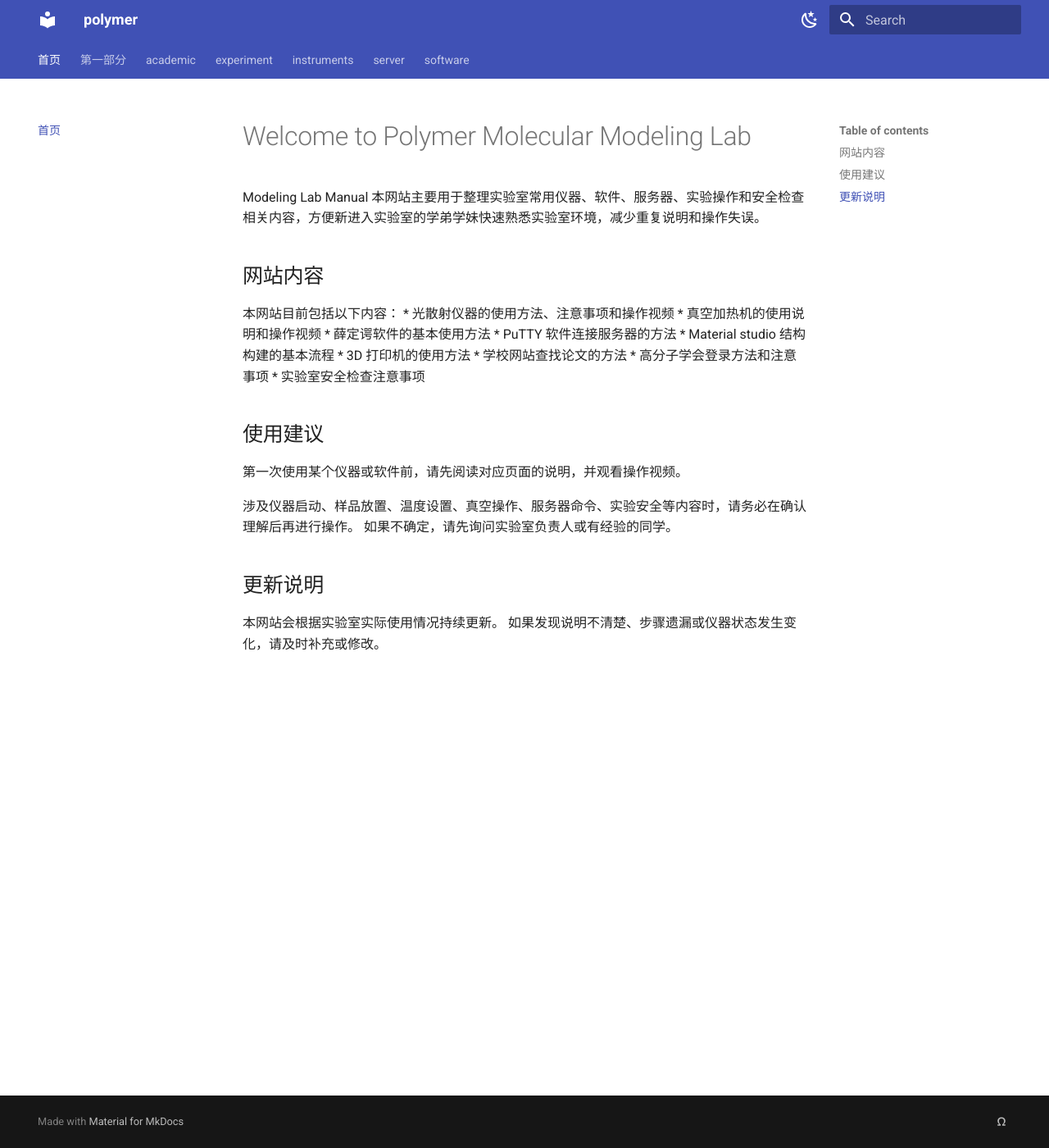
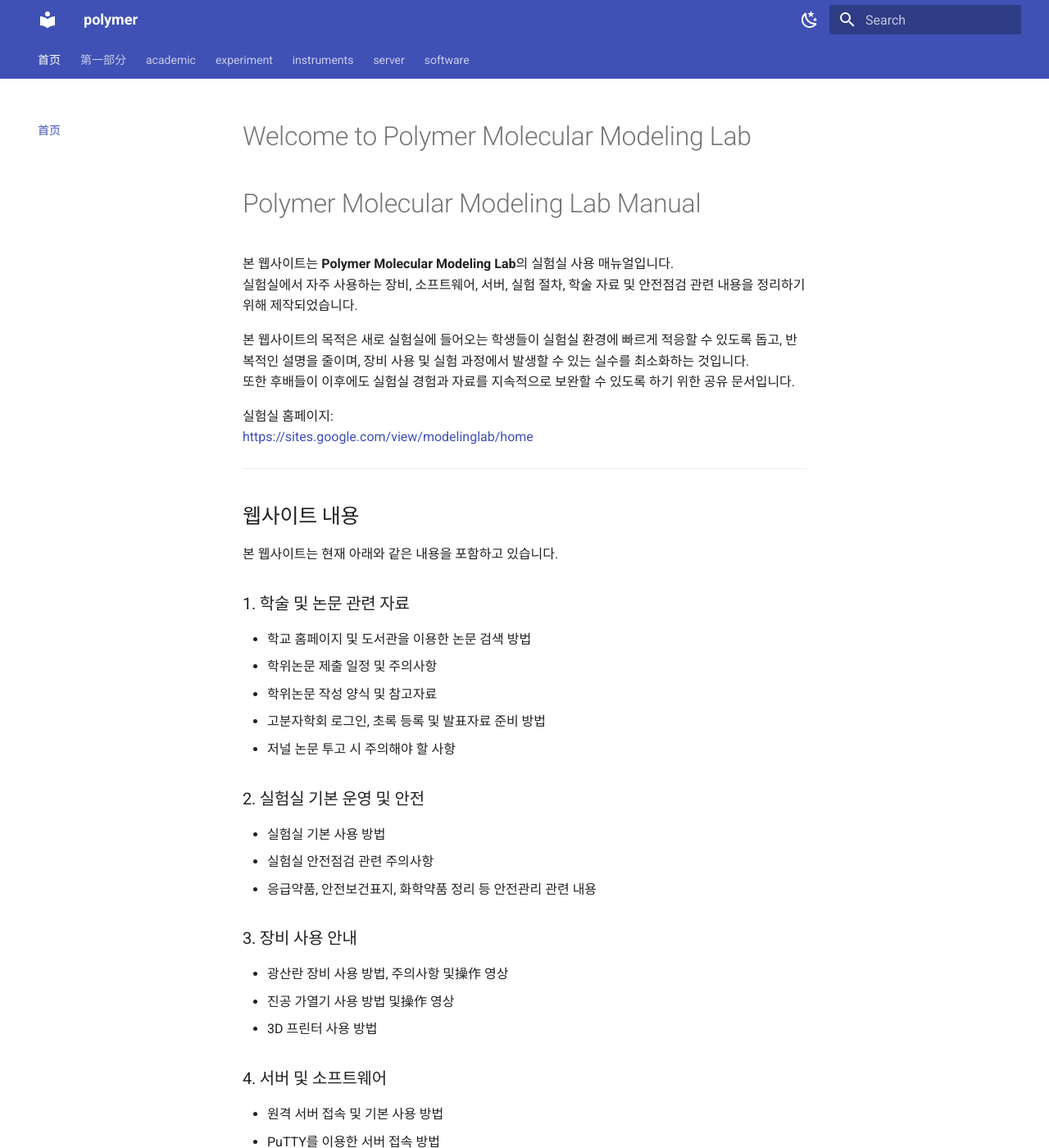
Before and after one commit to xinyueyixing/polymer, an MkDocs documentation site: the page built from docs/index.md, in a window 1280 px wide and 1400 px high. Shown: the whole window at 82% size. Built offline with MkDocs 1.6.1 and Material for MkDocs 9.7.7, drawn with Linux system fonts in a browser that asks for light colours; some of the changed text lies outside the part shown.

Commit message:
update Korean homepage

```diff
--- a/docs/index.md
+++ b/docs/index.md
@@ -1,30 +1,81 @@
 # Welcome to Polymer Molecular Modeling Lab
 
-Modeling Lab Manual
-本网站主要用于整理实验室常用仪器、软件、服务器、实验操作和安全检查相关内容，方便新进入实验室的学弟学妹快速熟悉实验室环境，减少重复说明和操作失误。
+# Polymer Molecular Modeling Lab Manual
 
+본 웹사이트는 **Polymer Molecular Modeling Lab**의 실험실 사용 매뉴얼입니다.
+실험실에서 자주 사용하는 장비, 소프트웨어, 서버, 실험 절차, 학술 자료 및 안전점검 관련 내용을 정리하기 위해 제작되었습니다.
 
-## 网站内容
-本网站目前包括以下内容：
-* 光散射仪器的使用方法、注意事项和操作视频
-* 真空加热机的使用说明和操作视频
-* 薛定谔软件的基本使用方法
-* PuTTY 软件连接服务器的方法
-* Material studio 结构构建的基本流程
-* 3D 打印机的使用方法
-* 学校网站查找论文的方法
-* 高分子学会登录方法和注意事项
-* 实验室安全检查注意事项
+본 웹사이트의 목적은 새로 실험실에 들어오는 학생들이 실험실 환경에 빠르게 적응할 수 있도록 돕고, 반복적인 설명을 줄이며, 장비 사용 및 실험 과정에서 발생할 수 있는 실수를 최소화하는 것입니다.
+또한 후배들이 이후에도 실험실 경험과 자료를 지속적으로 보완할 수 있도록 하기 위한 공유 문서입니다.
 
-## 使用建议
+실험실 홈페이지:
+[https://sites.google.com/view/modelinglab/home](https://sites.google.com/view/modelinglab/home)
 
-第一次使用某个仪器或软件前，请先阅读对应页面的说明，并观看操作视频。
+---
 
-涉及仪器启动、样品放置、温度设置、真空操作、服务器命令、实验安全等内容时，请务必在确认理解后再进行操作。
-如果不确定，请先询问实验室负责人或有经验的同学。
+## 웹사이트 내용
 
+본 웹사이트는 현재 아래와 같은 내용을 포함하고 있습니다.
 
-## 更新说明
+### 1. 학술 및 논문 관련 자료
 
-本网站会根据实验室实际使用情况持续更新。
-如果发现说明不清楚、步骤遗漏或仪器状态发生变化，请及时补充或修改。
+- 학교 홈페이지 및 도서관을 이용한 논문 검색 방법
+- 학위논문 제출 일정 및 주의사항
+- 학위논문 작성 양식 및 참고자료
+- 고분자학회 로그인, 초록 등록 및 발표자료 준비 방법
+- 저널 논문 투고 시 주의해야 할 사항
+
+### 2. 실험실 기본 운영 및 안전
+
+- 실험실 기본 사용 방법
+- 실험실 안전점검 관련 주의사항
+- 응급약품, 안전보건표지, 화학약품 정리 등 안전관리 관련 내용
+
+### 3. 장비 사용 안내
+
+- 광산란 장비 사용 방법, 주의사항 및操作 영상
+- 진공 가열기 사용 방법 및操作 영상
+- 3D 프린터 사용 방법
+
+### 4. 서버 및 소프트웨어
+
+- 원격 서버 접속 및 기본 사용 방법
+- PuTTY를 이용한 서버 접속 방법
+- Schrödinger 소프트웨어 기본 사용 방법
+- Materials Studio를 이용한 구조 모델링 기본 과정
+
+---
+
+## 사용 안내
+
+처음 사용하는 장비, 소프트웨어 또는 서버가 있는 경우, 반드시 해당 페이지의 설명을 먼저 읽고 관련操作 영상을 확인한 후 사용하시기 바랍니다.
+
+특히 아래와 같은 작업을 할 때에는 내용을 충분히 이해한 뒤 진행해야 합니다.
+
+- 장비 시작 및 종료
+- 시료 장착 및 회수
+- 온도 설정
+- 진공操作
+- 광산란 시료 측정
+- 서버 명령어 실행
+- 화학약품 사용 및 폐기물 처리
+- 실험실 안전점검 관련 작업
+
+사용 방법이 확실하지 않거나 문제가 발생한 경우, 임의로 진행하지 말고 실험실 책임자 또는 경험이 있는 선배에게 먼저 문의하시기 바랍니다.
+
+---
+
+## 업데이트 안내
+
+본 웹사이트는 실험실의 실제 사용 상황에 따라 지속적으로 업데이트될 예정입니다.
+
+아래와 같은 사항이 있을 경우 내용을 보완하거나 수정해 주시기 바랍니다.
+
+- 설명이 명확하지 않은 경우
+- 사용 단계가 누락된 경우
+- 장비 상태가 변경된 경우
+- 소프트웨어 버전 또는 서버 접속 방법이 변경된 경우
+- 학교 공지사항 또는 제출 절차가 변경된 경우
+- 안전점검 요구사항이 변경된 경우
+
+후배들이 기존 내용을 바탕으로 사진, 영상, 파일 및 경험을 계속 보완하여, 이 웹사이트가 실험실에서 장기적으로 활용되는 공유 매뉴얼이 되기를 바랍니다.
```
